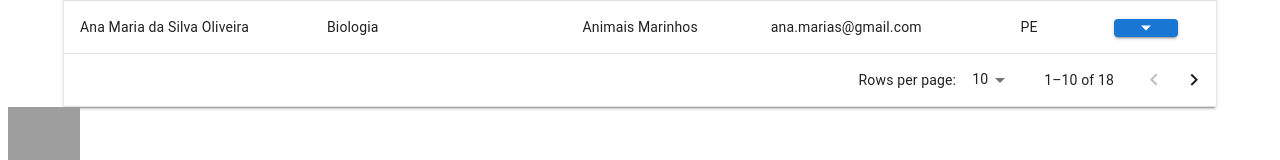
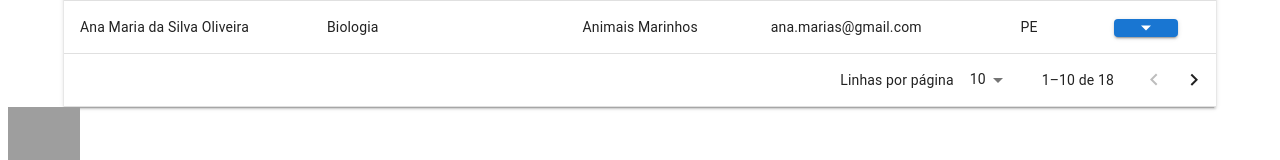
Before and after one commit to bel-goncalves/brencorp-bd, a React app: page / in a window 1280 px wide. Shown: the part 1963-2123 px from the top of the page. Built offline with nearby package versions, Linux system fonts and the light colour scheme; grey boxes are pictures that could not be loaded; the HTML template or start-up script is replaced by a standard one.

Commit message:
table pagination tradução

```diff
--- a/src/components/Content.jsx
+++ b/src/components/Content.jsx
@@ -292,6 +292,16 @@ const Content = () => {
             rowsPerPage={rowsPerPage}
             onRowsPerPageChange={handleChangeRowsPerPage}
             rowsPerPageOptions={[10, 20, 40]}
+            labelRowsPerPage="Linhas por página"
+            labelDisplayedRows={function defaultLabelDisplayedRows({
+              from,
+              to,
+              count,
+            }) {
+              return `${from}–${to} de ${
+                count !== -1 ? count : `more than ${to}`
+              }`;
+            }}
           />
         </TableFooter>
       </Table>
```
